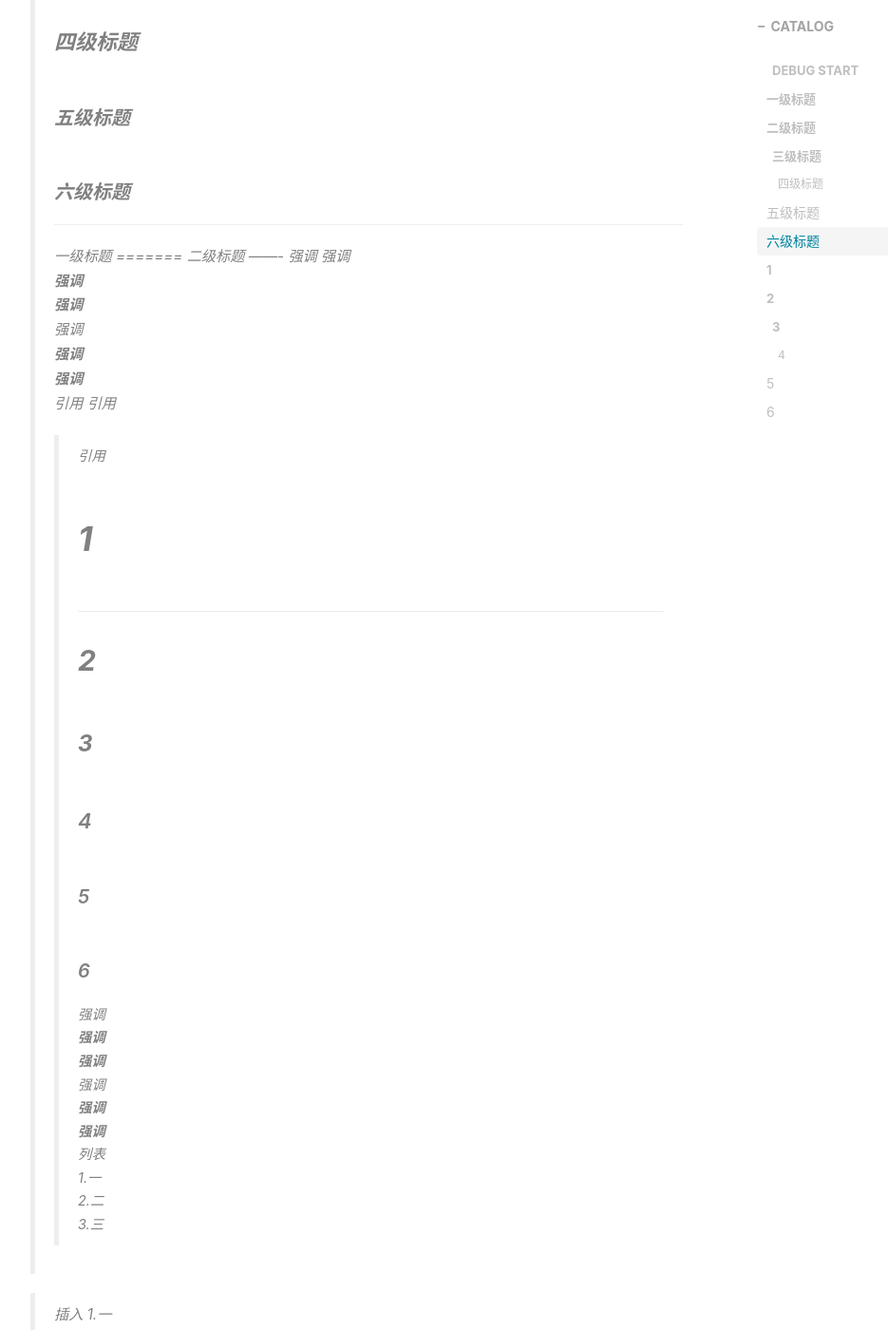
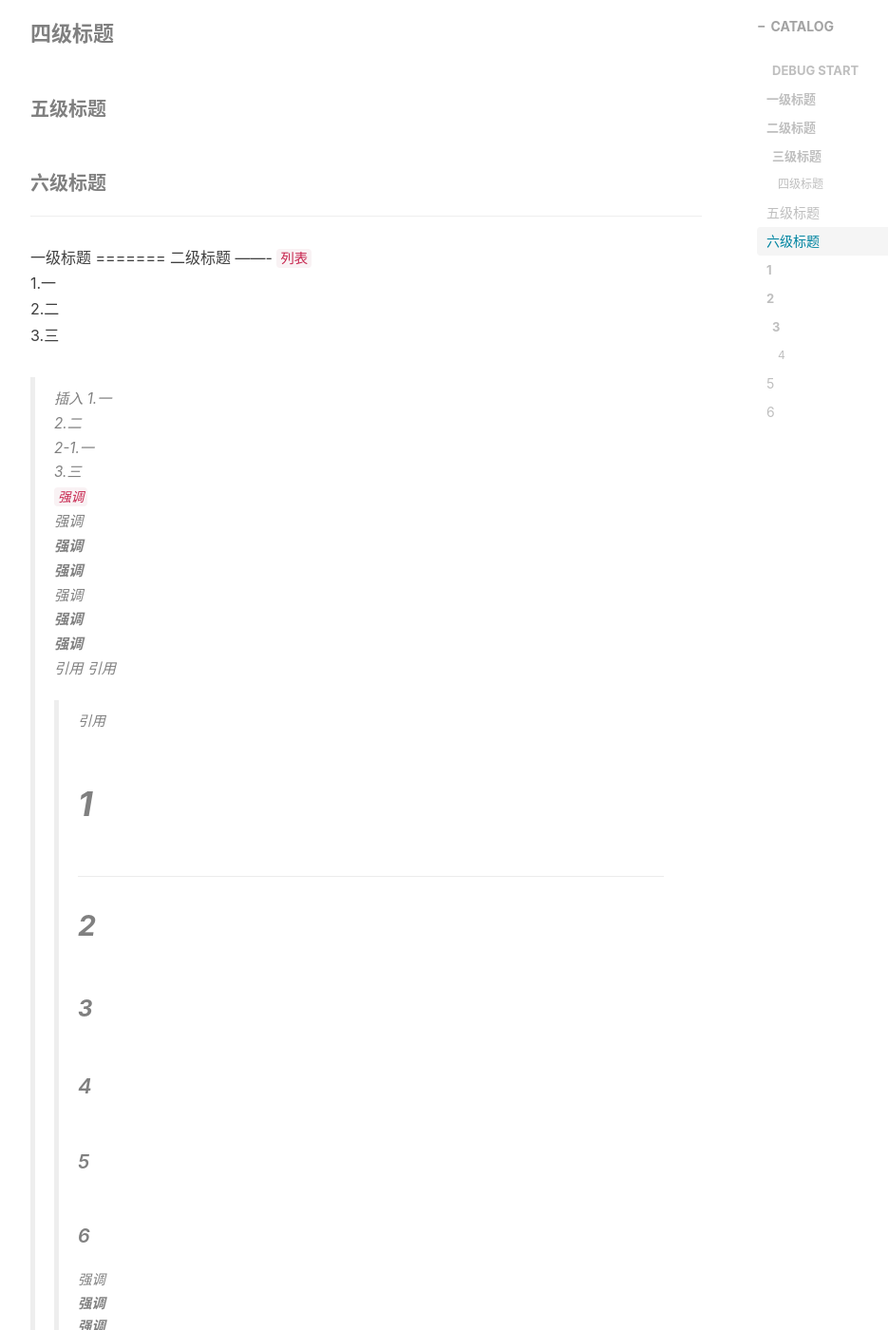
Before and after one commit to me6919/me6919.github.io, a Jekyll site: the page built from _posts/2025-05-24-debug-1.markdown, in a window 1280 px wide and 1400 px high, scrolled down 1010 px. Shown: the whole window at 95% size, without its empty margins (233-1168 px from the left). Built offline with Jekyll 4.4.1, drawn with Linux system fonts in a browser that asks for light colours; nearby versions of some CDN libraries; comment, search, counter and statistics services are not loaded.

Commit message:
Update 2025-05-24-debug-1.markdown

```diff
--- a/_posts/2025-05-24-debug-1.markdown
+++ b/_posts/2025-05-24-debug-1.markdown
@@ -10,7 +10,7 @@
 ---
 
 ### DEBUG START
-> 标题
+`标题`
 # 一级标题
 ## 二级标题
 ### 三级标题
@@ -22,7 +22,17 @@
 =======
 二级标题
 -------
-> 强调
+`列表`
+1.一
+2.二
+3.三
+
+> *插入*
+1.一
+2.二
+    2-1.一
+3.三
+`强调`
 *强调*
 **强调**
 ***强调***
```
Also changed, not shown: other parts of _posts/2025-05-24-debug-1.markdown (+0 -10 lines).
